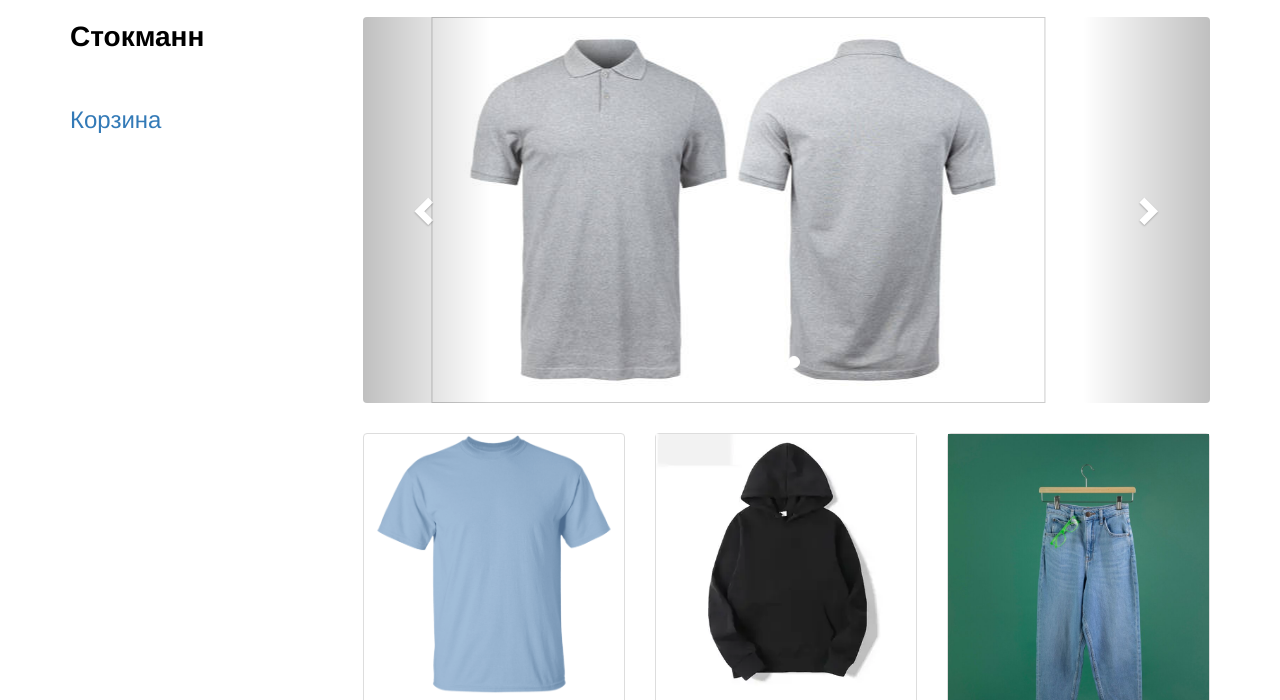
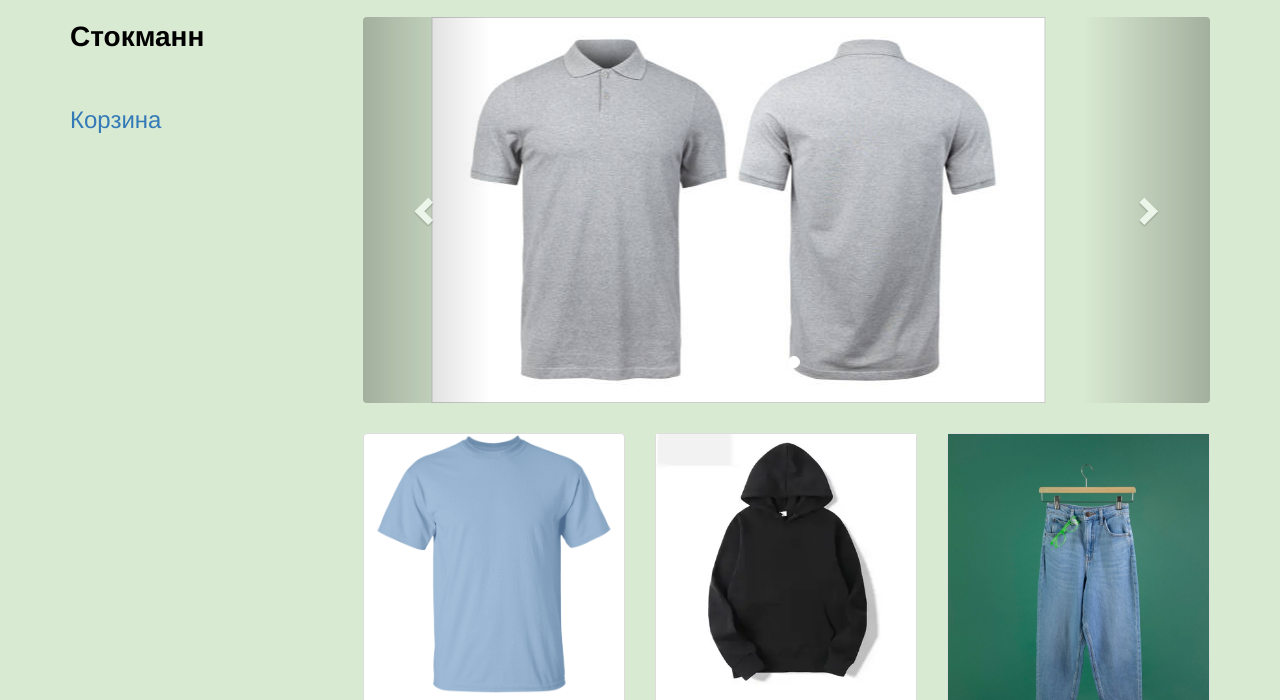
Before and after one commit to G3N1US9/WEB-LR1, a plain HTML site: page index.html in a window 1280 px wide. Shown: the part 53-753 px from the top of the page. Drawn offline with Linux system fonts and the light colour scheme.

Commit message:
Update style.css

```diff
--- a/css/style.css
+++ b/css/style.css
@@ -1,6 +1,6 @@
 body {
     padding-top: 70px; /* Required padding for .navbar-fixed-top. Remove if using .navbar-static-top. Change if height of navigation changes. */
-    background: ##d9ead2;
+    background: #d9ead2;
 }
 
 .count-input {
```
